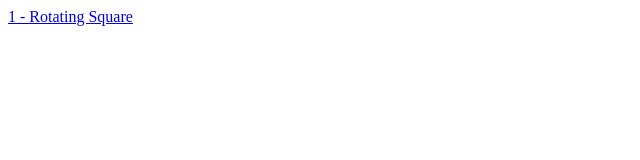
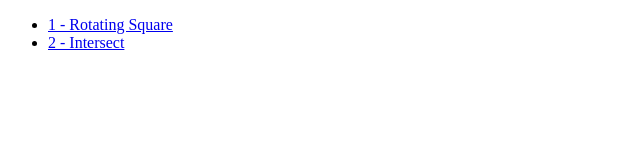
Before and after one commit to theuvargas/computacao-grafica, a plain HTML site: page index.html in a window 1280 px wide. Shown: the whole page, without its empty margins (0-640 px from the left). Drawn offline with Linux system fonts and the light colour scheme.

Commit message:
link para o trabalho 2 adicionado

```diff
--- a/index.html
+++ b/index.html
@@ -8,6 +8,9 @@
     </head>
     <body>
         <base href="https://theuvargas.github.io/computacao-grafica/" />
-        <a href="01 - Rotating Square/">1 - Rotating Square</a>
+        <ul>
+            <li><a href="01 - Rotating Square/">1 - Rotating Square</a></li>
+            <li><a href="02 - Intersect/">2 - Intersect</a></li>
+        </ul>
     </body>
 </html>
```
